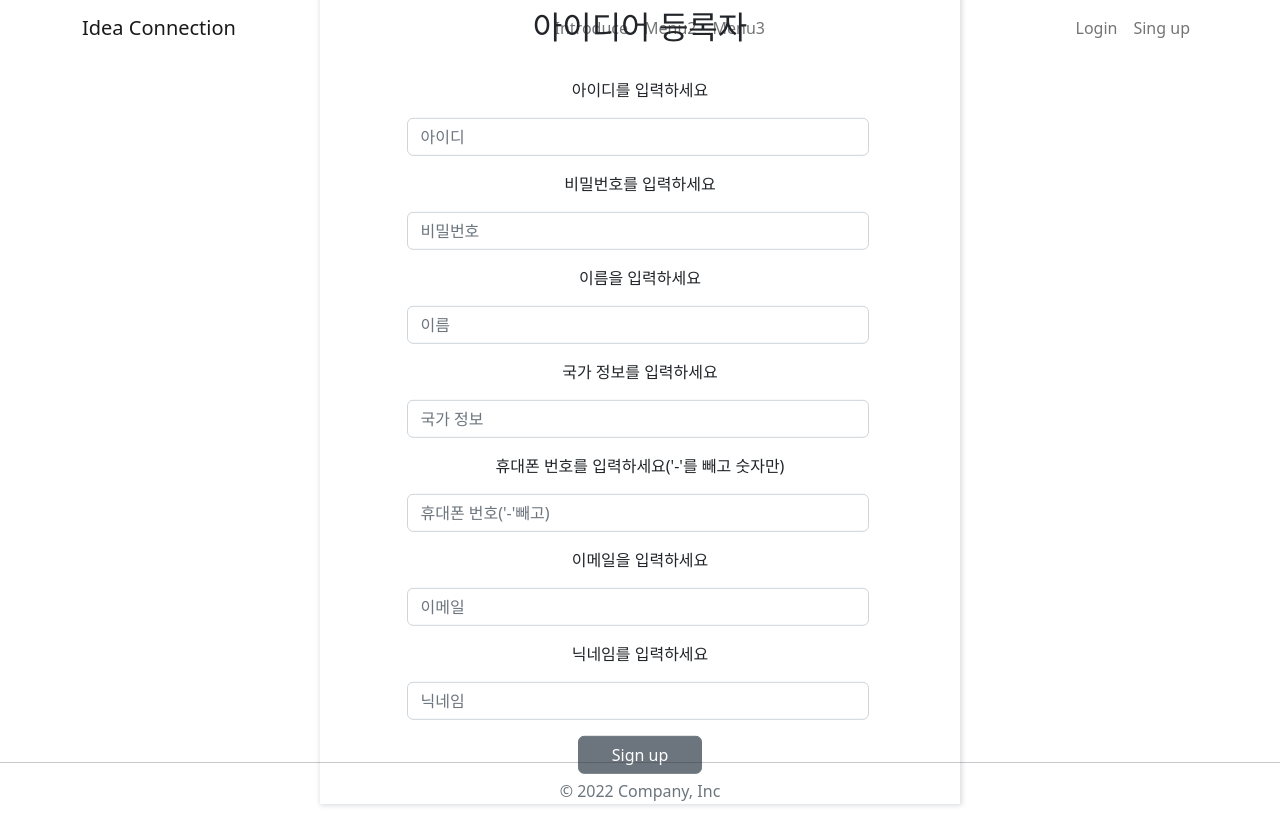
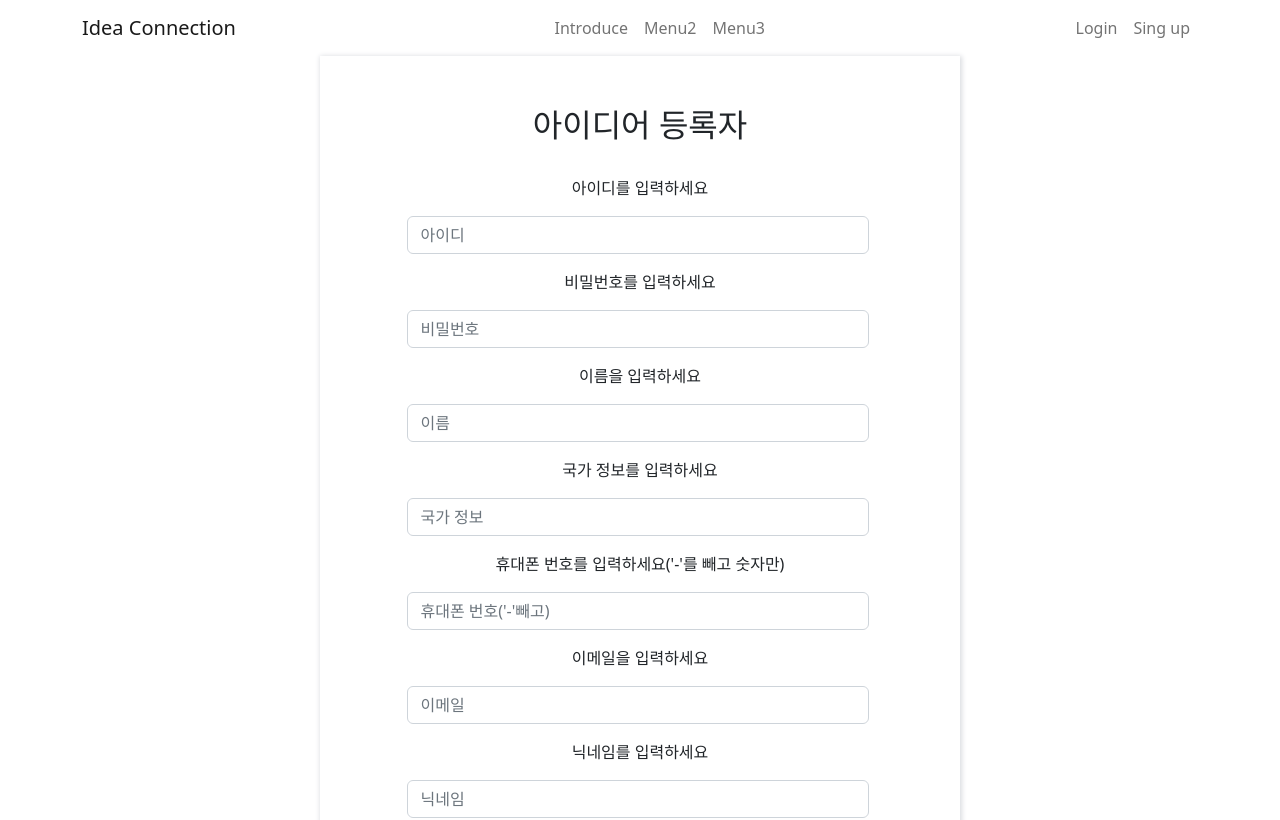
Before and after one commit to Solution-Challenge-Front/isgood, a React (Create React App) app: page /signup1 in a window 1280 px wide. Shown: the top 820 px of the page. Built offline with nearby package versions, Linux system fonts and the light colour scheme.

Commit message:
signup 레이아웃 수정 및 구글 oauth앱 연결

```diff
--- a/src/App.css
+++ b/src/App.css
@@ -1,5 +1,10 @@
 .App {
   text-align: center;
+}
+
+footer{
+  bottom: 0;
+  width: 100%;
 }
 
 .App-logo {
--- a/src/page/Signup/Signup.css
+++ b/src/page/Signup/Signup.css
@@ -1,14 +1,17 @@
 .signup1_main{
-    height: 650px;
+    width: auto;
+    display: block;
+    height: auto;
     position: relative;
+    display: flex;
+    justify-content: center;
+    align-items: center;
 }
 
 .signup_container{
     width: 50%;
-    position: absolute;
-    top: 50%;
+    top: 10%;
     left: 50%;
-    transform: translate(-50%, -50%);
     box-shadow: 1px 1px 5px 1px #dadce0 ;
 }
 
```
